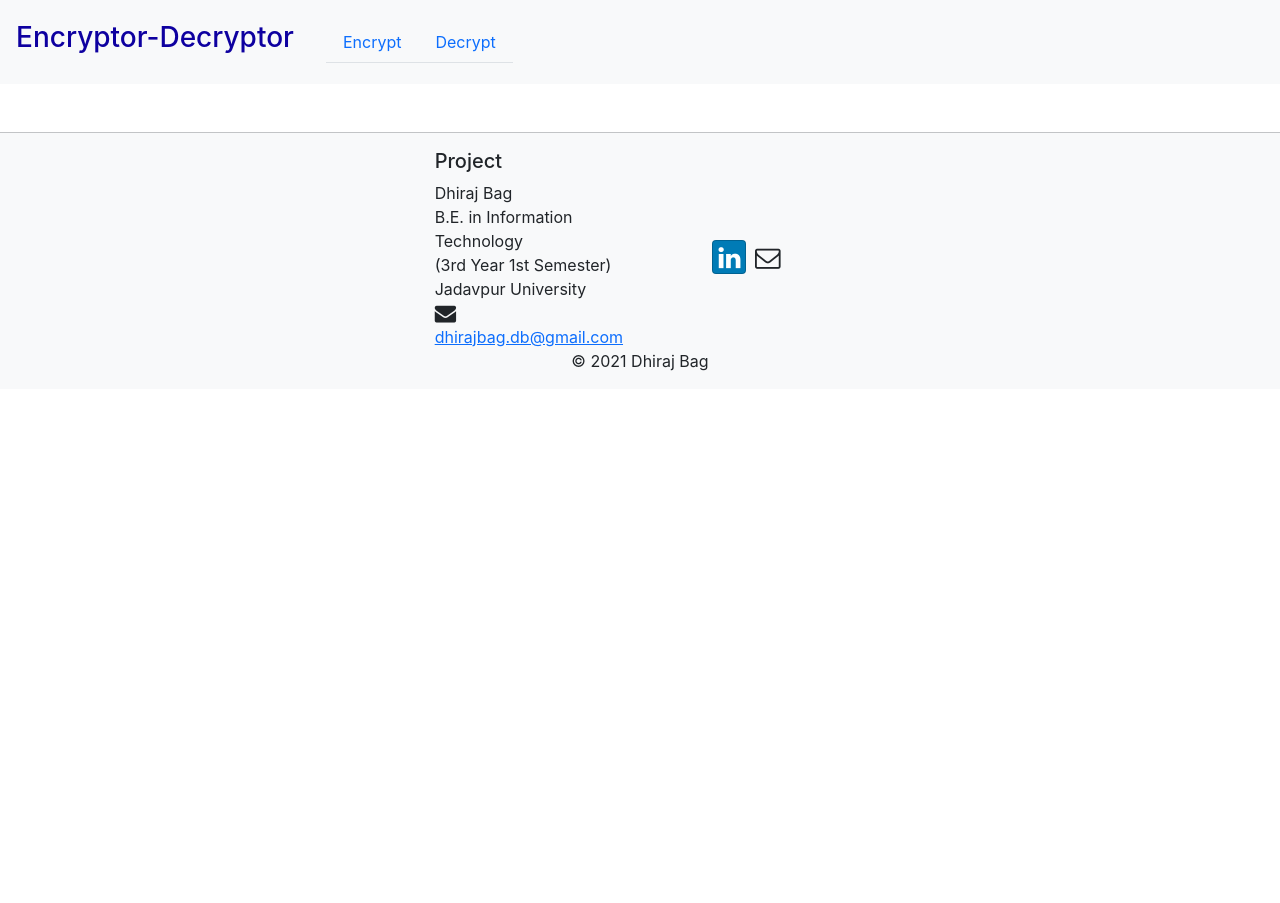
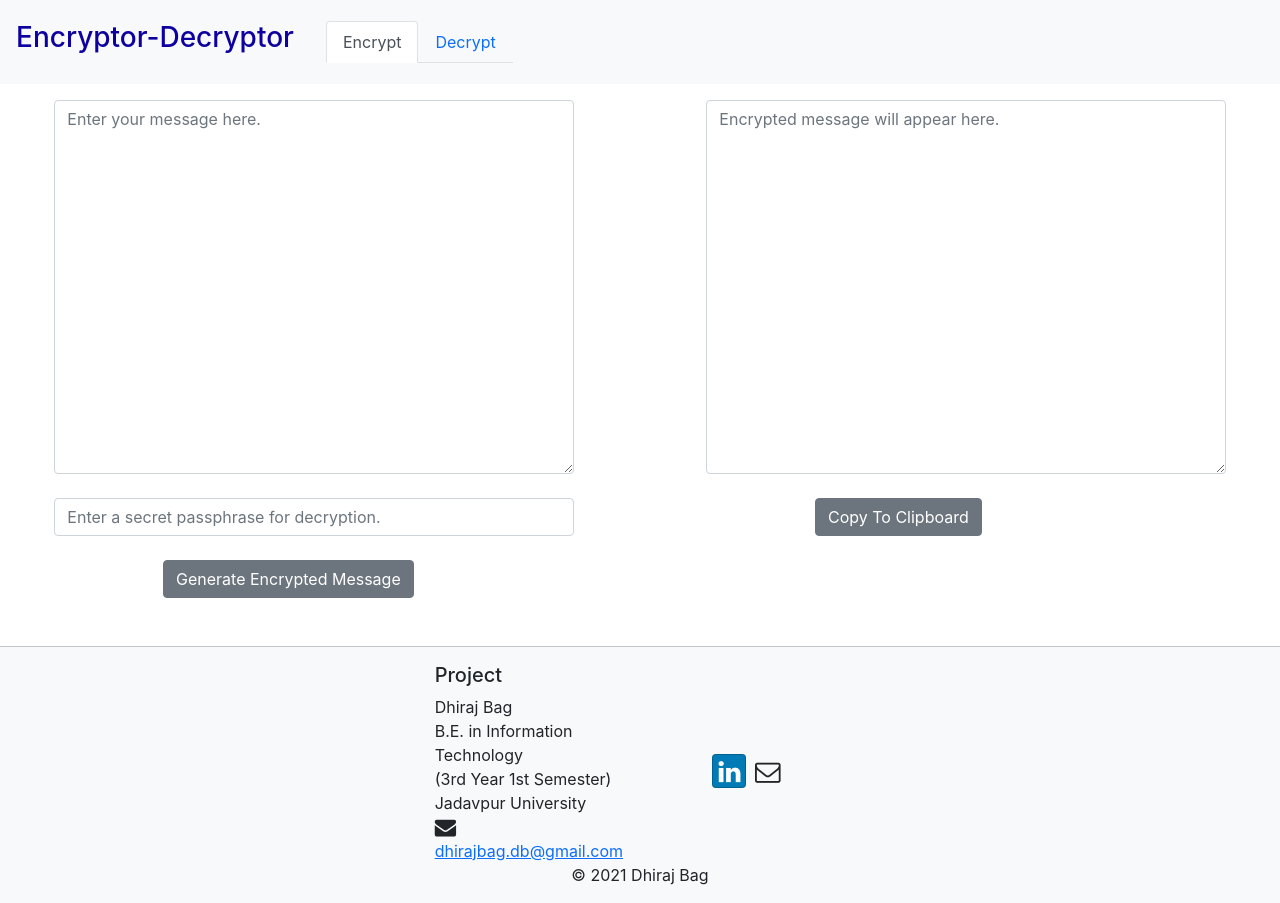
Before and after one commit to dhirajbag/encryptor-decryptor, a React (Create React App) app: page /encryptor-decryptor/encrypt in a window 1280 px wide. Before the commit the page ends 800 px from the top, so only its background shows below. Built offline with nearby package versions, Linux system fonts and the light colour scheme.

Commit message:
href fix

```diff
--- a/src/components/header.js
+++ b/src/components/header.js
@@ -18,14 +18,14 @@ const Header = (props) => {
   return (
     <div>
       <Navbar color="light" light expand="md">
-        <NavbarBrand><NavLink className="nav-link" to="/encrypt" ><font color="secondary"><h3>Encryptor-Decryptor</h3></font></NavLink></NavbarBrand>
+        <NavbarBrand><NavLink className="nav-link" to="/encryptor-decryptor/" ><font color="secondary"><h3>Encryptor-Decryptor</h3></font></NavLink></NavbarBrand>
         <Nav tabs>
           <NavItem>
             <NavLink
               className={classnames({ active: activeTab === 'tab1' })}
               onClick={() => { toggle('tab1'); }}
               className="nav-link"
-              to="/encrypt"
+              to="/encryptor-decryptor/encrypt"
             >
               Encrypt
             </NavLink>
@@ -35,7 +35,7 @@ const Header = (props) => {
               className={classnames({ active: activeTab === 'tab2' })}
               onClick={() => { toggle('tab2'); }}
               className="nav-link"
-              to="/decrypt"
+              to="/encryptor-decryptor/decrypt"
             >
               Decrypt
             </NavLink>
--- a/src/components/main.js
+++ b/src/components/main.js
@@ -12,9 +12,9 @@ class Main extends Component{
             <div>
                 <Header/>
                 <Switch>
-                    <Route path="/encrypt" component={Encryption}/>
-                    <Route path="/decrypt" component={Decryption}/>
-                    <Redirect to="./encrypt"/>
+                    <Route exact path="/encryptor-decryptor/encrypt" component={Encryption}/>
+                    <Route exact path="/encryptor-decryptor/decrypt" component={Decryption}/>
+                    <Redirect to="/encryptor-decryptor/encrypt"/>
                 </Switch>
                 <Footer/>
 
```
